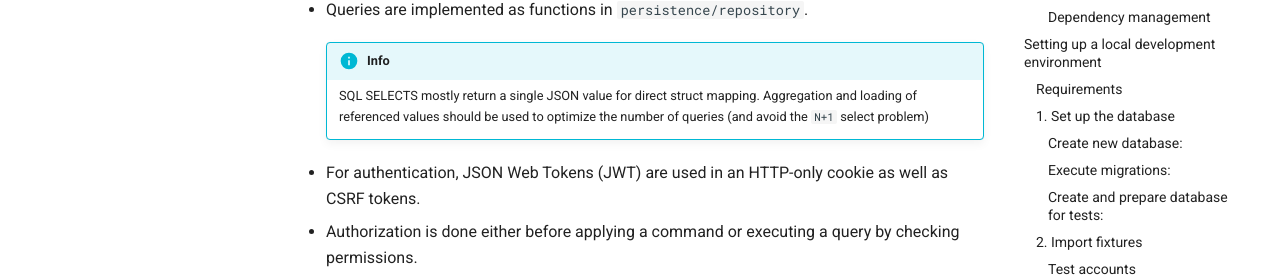
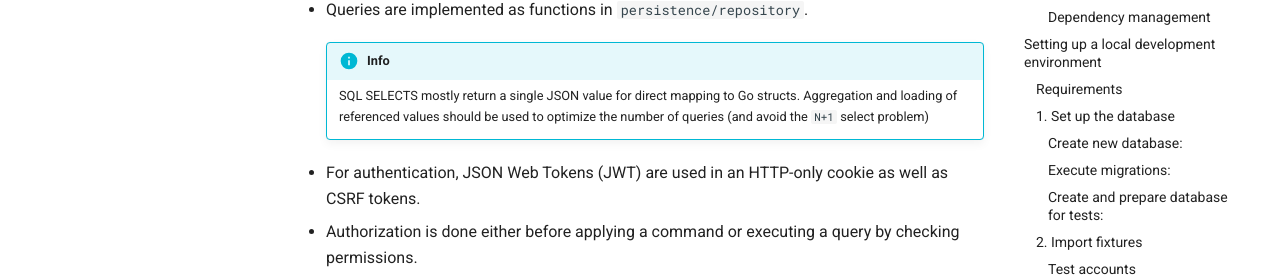
Before and after one commit to networkteam/go-apibackend-boilerplate, an MkDocs documentation site: the page built from docs/src/development/backend.md, in a window 1280 px wide and 900 px high, scrolled down 713 px. Shown: the part 172-452 px from the top of the window. Built offline with MkDocs 1.6.1 and Material for MkDocs 9.7.7, drawn with Linux system fonts in a browser that asks for light colours.

Commit message:
Fix doc glitches

```diff
--- a/docs/src/development/backend.md
+++ b/docs/src/development/backend.md
@@ -25,7 +25,7 @@ The code of the backend is located in the `backend` folder in the repository.
 
     !!! info
 
-        SQL SELECTS mostly return a single JSON value for direct struct mapping. Aggregation and loading of referenced values should be used to optimize the number of queries (and avoid the `N+1` select problem)
+        SQL SELECTS mostly return a single JSON value for direct mapping to Go structs. Aggregation and loading of referenced values should be used to optimize the number of queries (and avoid the `N+1` select problem)
 
 - For authentication, JSON Web Tokens (JWT) are used in an HTTP-only cookie as well as CSRF tokens.
 - Authorization is done either before applying a command or executing a query by checking permissions.
```
Also changed, not shown: docs/src/index.md (+4 -5 lines).
